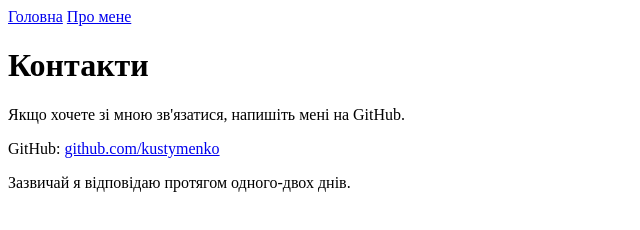
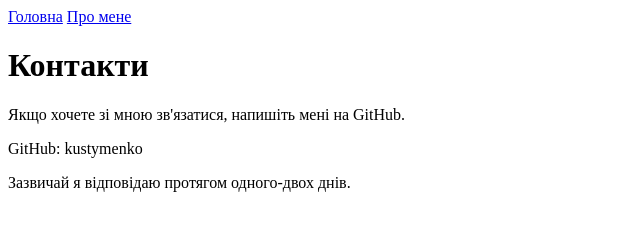
Before and after one commit to kustymenko/my-web-course, a plain HTML site: page hw-01/contacts.html in a window 1280 px wide. Shown: the whole page, without its empty margins (0-640 px from the left). Drawn offline with Linux system fonts and the light colour scheme.

Commit message:
Додано README та прибрано зовнішнє посилання з контактів

```diff
--- a/hw-01/contacts.html
+++ b/hw-01/contacts.html
@@ -14,10 +14,7 @@
     <h1>Контакти</h1>
 
     <p>Якщо хочете зі мною зв'язатися, напишіть мені на GitHub.</p>
-    <p>
-      GitHub:
-      <a href="https://github.com/kustymenko">github.com/kustymenko</a>
-    </p>
+    <p>GitHub: kustymenko</p>
     <p>Зазвичай я відповідаю протягом одного-двох днів.</p>
   </body>
 </html>
```
Also changed, not shown: hw-01/README.md (added).
